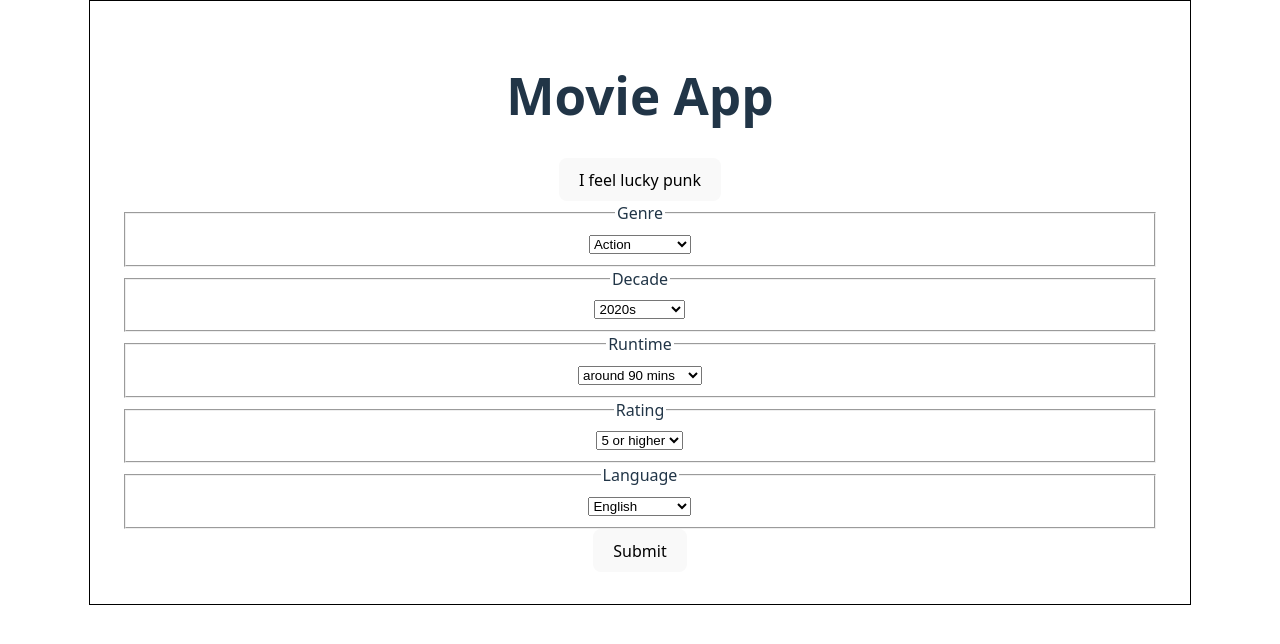
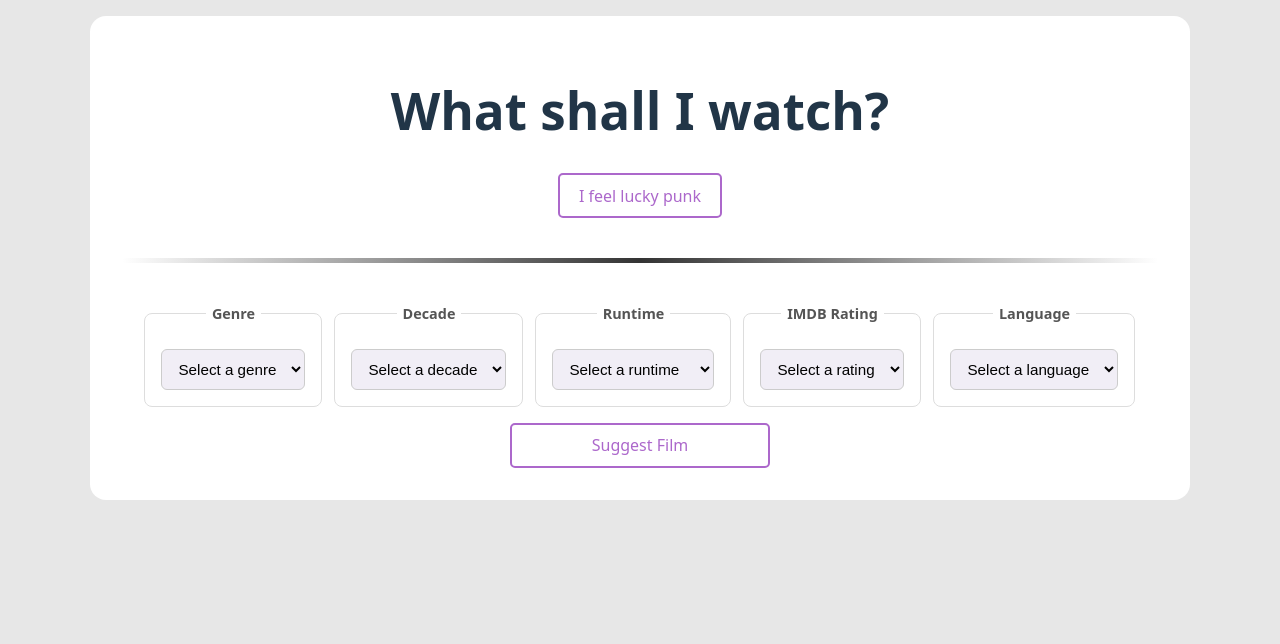
Before and after one commit to bendee48/movie-app, a React (Vite) app: page / in a window 1280 px wide. Shown: the top 644 px of the page. Built offline with nearby package versions, Linux system fonts and the light colour scheme.

Commit message:
Styling FormSelector Component

```diff
--- a/src/components/App.jsx
+++ b/src/components/App.jsx
@@ -102,8 +102,9 @@ function App() {
 
   return (
     <div className={styles.app}>
-      <h1>Movie App</h1>
+      <h1>What shall I watch?</h1>
       <button onClick={handleGetFilm} disabled={isLoading}>I feel lucky punk</button>
+      <hr className={styles.divider}/>
       <FilmSelector submitHandler={handleSubmit}/>
       {isLoading && <p>Thinking...</p>}
       {error && <p>{error}</p>}
--- a/src/components/App.module.css
+++ b/src/components/App.module.css
@@ -2,14 +2,24 @@
   width: 90%;
   margin: 0 auto;
   padding: 2rem;
+  margin-top: 1em;
   text-align: center;
-  border: 1px solid black;
+  border-radius: 1em;
+  background-color: #fff;
 }
 
-.card {
-  padding: 2em;
+.divider {
+  border: none;
+  height: 5px;
+  background: linear-gradient(to right, transparent, #333, transparent);
+  margin: 40px 0;
 }
 
-.read-the-docs {
-  color: #888;
+/* Mobile */
+
+@media (max-width: 700px) {
+  .app {
+    width: 100%;
+    padding: 1em 0;
+  }
 }
--- a/src/components/FilmSelector.jsx
+++ b/src/components/FilmSelector.jsx
@@ -1,9 +1,13 @@
+import styles from './FilmSelector.module.css'
+
 function FilmSelector({submitHandler}) {
   return (
-    <form onSubmit={submitHandler}>
-      <fieldset>
+    <form onSubmit={submitHandler} className={styles.form_selector}>
+      <fieldset className={styles.fieldset}>
         <legend>Genre</legend>
         <select name="genre" id="genre">
+          <option value="" disabled selected>Select a genre</option>
+          <option value="any genre">any genre</option>
           <option value="action">Action</option>
           <option value="comedy">Comedy</option>
           <option value="drama">Drama</option>
@@ -12,12 +16,13 @@ function FilmSelector({submitHandler}) {
           <option value="sci-fi">Sci Fi</option>
           <option value="thriller">Thriller</option>
           <option value="documentary">Documentary</option>
-          <option value="any genre">any genre</option>
         </select>
       </fieldset>
       <fieldset>
         <legend>Decade</legend>
         <select name="decade" id="decade">
+          <option value="" disabled selected>Select a decade</option>
+          <option value="any decade">any decade</option>
           <option value="2020s">2020s</option>
           <option value="2010s">2010s</option>
           <option value="2000s">2000s</option>
@@ -27,33 +32,36 @@ function FilmSelector({submitHandler}) {
           <option value="60s">60s</option>
           <option value="50s">50s</option>
           <option value="pre 50s">pre 50s</option>
-          <option value="any decade">any decade</option>
         </select>
       </fieldset>
       <fieldset>
         <legend>Runtime</legend>
         <select name="runtime" id="runtime">
+          <option value="" disabled selected>Select a runtime</option>
+          <option value="any length">any length</option>
           <option value="around 90 mins">around 90 mins</option>
           <option value="less than 180 mins">less than 2 hours</option>
           <option value="less than 270 mins">less than 3 hours</option>
-          <option value="any length">any length</option>
         </select>
       </fieldset>
       <fieldset>
-        <legend>Rating</legend>
-        <select name="rating" defaultValue="higher than 5" id="rating">
+        <legend>IMDB Rating</legend>
+        <select name="rating" id="rating">
+          <option value="" disabled selected>Select a rating</option>
+          <option value="any rating">any rating</option>
           <option value="higher than 9">9 or higher</option>
           <option value="higher than 8">8 or higher</option>
           <option value="higher than 7">7 or higher</option>
           <option value="higher than 6">6 or higher</option>
           <option value="higher than 5">5 or higher</option>
           <option value="less than 5">less than 5</option>
-          <option value="any rating">any rating</option>
         </select>
       </fieldset>
       <fieldset>
         <legend>Language</legend>
         <select name="language" id="language">
+          <option value="" disabled selected>Select a language</option>
+          <option value="any language">any language</option>
           <option value="english">English</option>
           <option value="french">French</option>
           <option value="spanish">Spanish</option>
@@ -67,10 +75,10 @@ function FilmSelector({submitHandler}) {
           <option value="swedish">Swedish</option>
           <option value="danish">Danish</option>
           <option value="norwegian">Norwegian</option>
-          <option value="any language">any language</option>
         </select>
       </fieldset>
-      <button type="submit">Submit</button>
+      <div className={styles.break}></div>
+      <button type="submit" className={styles.submit}>Suggest Film</button>
     </form>
   )
 }
--- /dev/null
+++ b/src/components/FilmSelector.module.css
@@ -0,0 +1,56 @@
+.form_selector {
+  display: flex;
+  flex-wrap: wrap;
+  gap: 0.5em;
+  justify-content: center;
+}
+
+.form_selector fieldset {
+  border: 1px solid #ddd;
+  border-radius: 8px;
+  padding: 16px;
+}
+
+
+.form_selector legend {
+  font-size: 0.9em;
+  font-weight: 600;
+  padding: 0 6px;
+  color: #555;
+}
+
+.form_selector select {
+  width: 100%;
+  margin-top: 8px;
+  padding: 10px 12px;
+  border-radius: 6px;
+  border: 1px solid #ccc;
+  background: var(--thistle-faded);
+  font-size: 0.95rem;
+  cursor: pointer;
+}
+
+.form_selector select:focus {
+  outline: none;
+  border-color: #4f46e5;
+}
+
+.break {
+  flex-basis: 100%;
+}
+
+.submit {
+  flex-basis: 25%;
+}
+
+/* Mobile */
+
+@media (max-width: 700px) {
+  .form_selector > * {
+    flex-grow: 1;
+  }
+
+  .form_selector select {
+    text-align: center;
+  }
+}
--- a/src/index.css
+++ b/src/index.css
@@ -1,25 +1,23 @@
 :root {
+  --dark-grey: #213547;
+  --dark-grey-faded: #213547b4;
+  --shell: #fffdfc;
+  --thistle: #D0C4DF;
+  --thistle-faded: #d0c4df4b;
+  --plum: #DCABDF;
+  --wisteria: #ac68cb;
+
   font-family: system-ui, Avenir, Helvetica, Arial, sans-serif;
   line-height: 1.5;
   font-weight: 400;
-
-  color-scheme: light dark;
-  color: rgba(255, 255, 255, 0.87);
-  background-color: #242424;
+  background-color: #e7e7e7;
+  color: var(--dark-grey);
 
   font-synthesis: none;
   text-rendering: optimizeLegibility;
   -webkit-font-smoothing: antialiased;
   -moz-osx-font-smoothing: grayscale;
-}
 
-a {
-  font-weight: 500;
-  color: #646cff;
-  text-decoration: inherit;
-}
-a:hover {
-  color: #535bf2;
 }
 
 body {
@@ -35,33 +33,25 @@ h1 {
 }
 
 button {
-  border-radius: 8px;
-  border: 1px solid transparent;
+  border-radius: 5px;
+  border: 2px solid var(--wisteria);
+  color: var(--wisteria);
   padding: 0.6em 1.2em;
   font-size: 1em;
   font-weight: 500;
   font-family: inherit;
-  background-color: #1a1a1a;
+  background-color: transparent;
   cursor: pointer;
   transition: border-color 0.25s;
 }
+
 button:hover {
-  border-color: #646cff;
+  border-color: var(--dark-grey-faded);
+  background-color: var(--thistle);
+  color: var(--dark-grey);
 }
+
 button:focus,
 button:focus-visible {
   outline: 4px auto -webkit-focus-ring-color;
 }
-
-@media (prefers-color-scheme: light) {
-  :root {
-    color: #213547;
-    background-color: #ffffff;
-  }
-  a:hover {
-    color: #747bff;
-  }
-  button {
-    background-color: #f9f9f9;
-  }
-}
```
